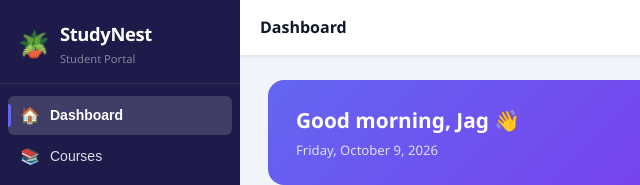
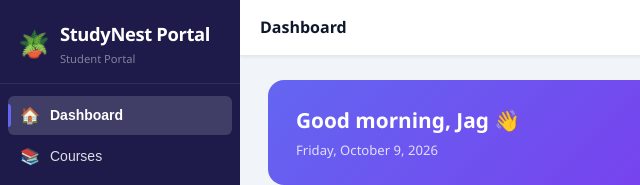
Before and after one commit to jagdeepsing1/StudyNest, a plain HTML site: page index.html in a window 1280 px wide. Shown: the top 185 px of the page, 0-640 px from the left. Drawn offline with Linux system fonts and the light colour scheme.

Commit message:
Updated the Website's Name

```diff
--- a/index.html
+++ b/index.html
@@ -16,7 +16,7 @@
       <div class="sidebar-brand">
         <span class="brand-icon">🪴</span>
         <div>
-          <div class="brand-name">StudyNest</div>
+          <div class="brand-name">StudyNest Portal</div>
           <div class="brand-sub">Student Portal</div>
         </div>
       </div>
```
